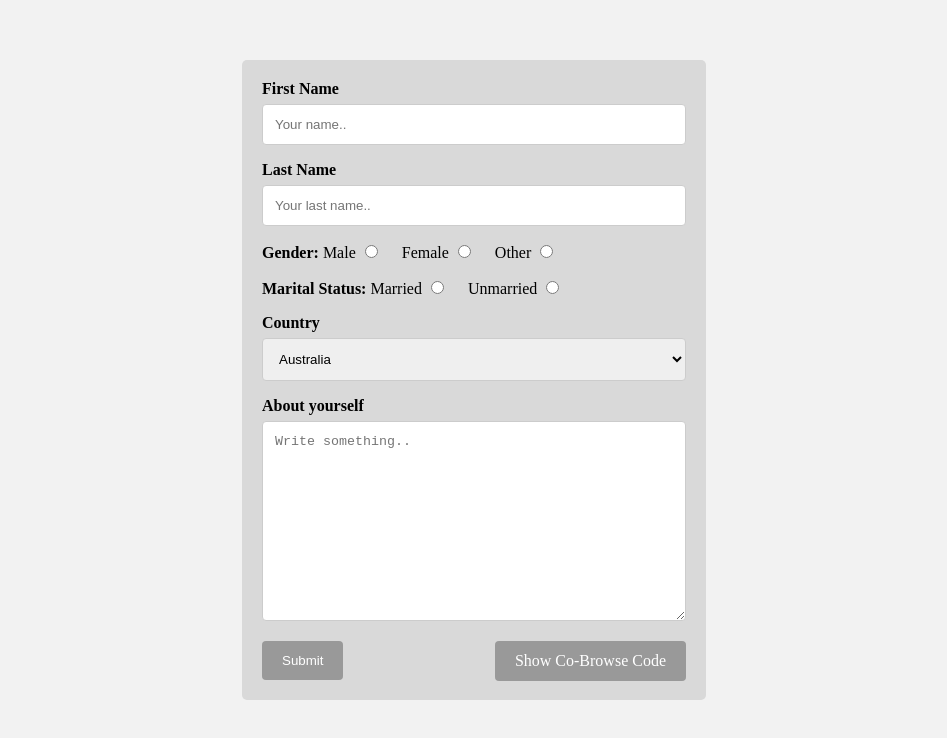
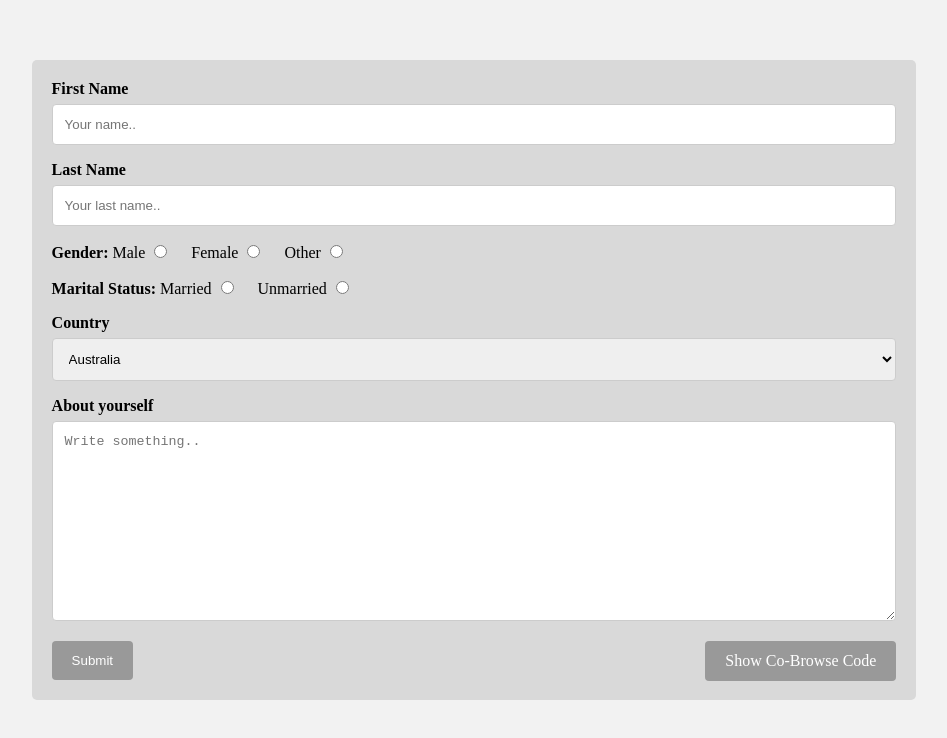
Before and after one commit to pepcus123/co-browsing-demo, a plain HTML site: page index.html in a window 1280 px wide. Shown: the whole page, without its empty margins (166-1113 px from the left). Drawn offline with Linux system fonts and the light colour scheme.

Commit message:
Adjusting the margin for form

```diff
--- a/style.css
+++ b/style.css
@@ -12,7 +12,7 @@ input[type=text], select, textarea {
     border-radius: 5px;
     background-color: #d9d9d9;
     padding: 20px;
-    margin:0px 400px;
+    margin:0px 15%;
     margin-top:60px;
 }
 body{
```
